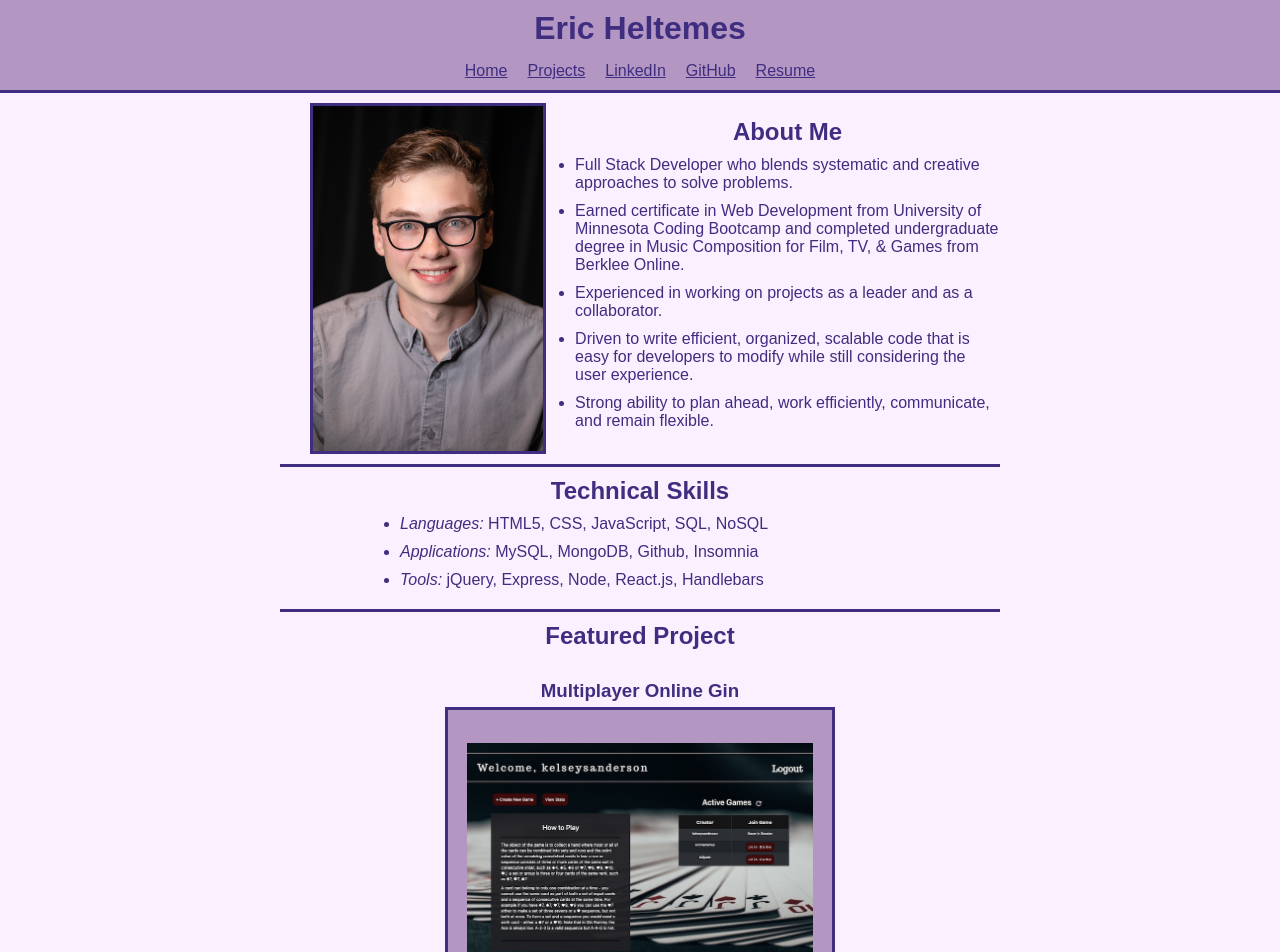
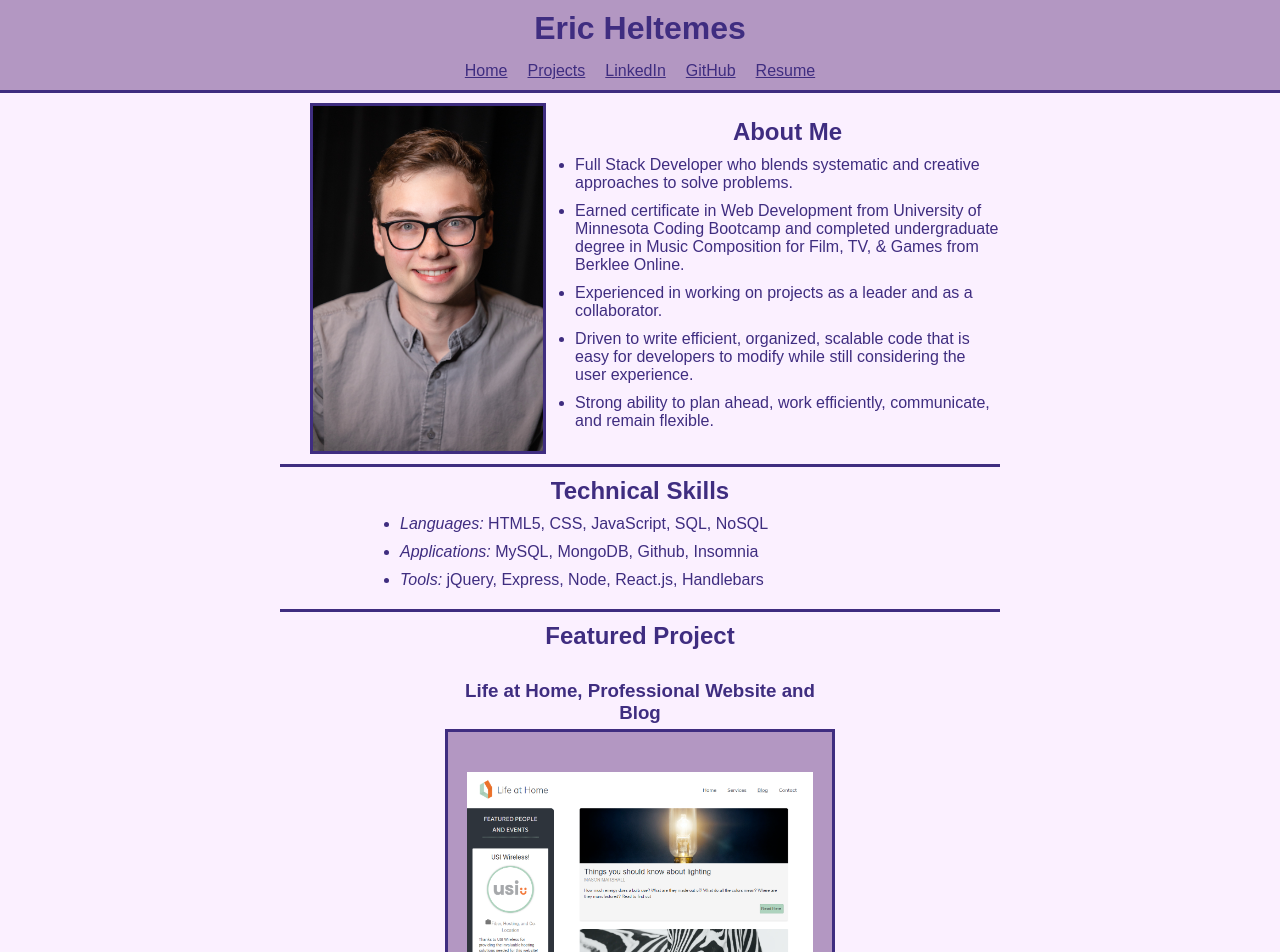
Before and after one commit to erheltemes/react_portfolio, a React (Create React App) app: page /react_portfolio/home in a window 1280 px wide. Shown: the top 952 px of the page. Built offline with nearby package versions, Linux system fonts and the light colour scheme.

Commit message:
updated with new project

```diff
--- a/src/components/Navbar.js
+++ b/src/components/Navbar.js
@@ -27,7 +27,7 @@ function Navbar() {
             <a href="https://github.com/erheltemes" target="_blank" rel="noreferrer">GitHub</a>
           </li>
           <li>
-            <a href={process.env.PUBLIC_URL + "/heltemes_web_development_resume_06-30-2021.pdf"} target="_blank" rel="noreferrer">Resume</a>
+            <a href={process.env.PUBLIC_URL + "/heltemes_web_development_resume-07-16-2021.pdf"} target="_blank" rel="noreferrer">Resume</a>
           </li>
         </li>
       </ul>
--- a/src/projectsData.js
+++ b/src/projectsData.js
@@ -1,4 +1,12 @@
 const projectsArr = [
+  {
+    title: "Life at Home, Professional Website and Blog",
+    description: "MERN stack customizable website template which allows client to post to multiple pages and edit boxes on the home page.",
+    techs_used: "React, MongoDB, Node, Express, Axios, Calendly, Sass, Material-UI, Bcrypt, Email-Js.",
+    deployedLink: "https://boiling-anchorage-71498.herokuapp.com/",
+    githubLink: "https://github.com/erheltemes/life_at_home_fork.git",
+    img: "/img/project-screenshots/life-at-home-screenshot-2.PNG",
+  },
   {
     title: "Multiplayer Online Gin",
     description: "MERN app which allows users to create rooms to play gin with another player and then record their stats.",
```
Also changed, not shown: public/img/project-screenshots/life-at-home-screenshot-2.PNG (added), 1 other file (tests, documents, lock files or other folders).
